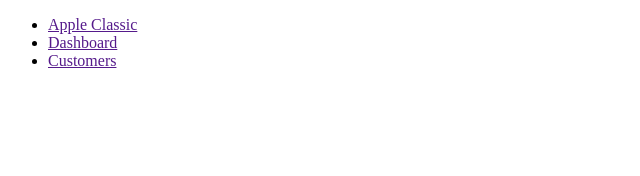
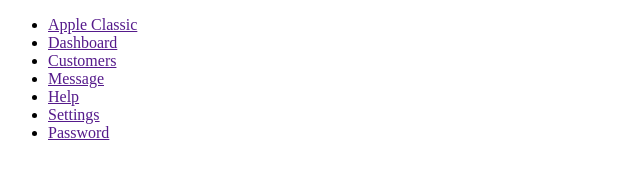
Before and after one commit to Ishazaka/admin-dashboard, a plain HTML site: page index.html in a window 1280 px wide. Shown: the whole page, without its empty margins (0-640 px from the left). Drawn offline with Linux system fonts and the light colour scheme.

Commit message:
Update index.html

```diff
--- a/index.html
+++ b/index.html
@@ -33,3 +33,31 @@
        <span class="title">Customers</span>
      </a>
    </li>
+
+   <li>
+     <a href="">
+       <span class="icon"><ion-icon name="chatbubble-outline"></ion-icon></span>
+       <span class="title">Message</span>
+     </a>
+   </li>
+
+    <li>
+     <a href="">
+       <span class="icon"><ion-icon name="help-outline"></ion-icon> </span>
+       <span class="title">Help</span>
+     </a>
+   </li>
+
+     <li>
+     <a href="">
+       <span class="icon"><ion-icon name="settings-outline"></ion-icon> </span>
+       <span class="title">Settings</span>
+     </a>
+   </li>
+
+      <li>
+     <a href="">
+       <span class="icon"><ion-icon name="lock-closed-outline"></ion-icon> </span>
+       <span class="title">Password</span>
+     </a>
+   </li>
```
